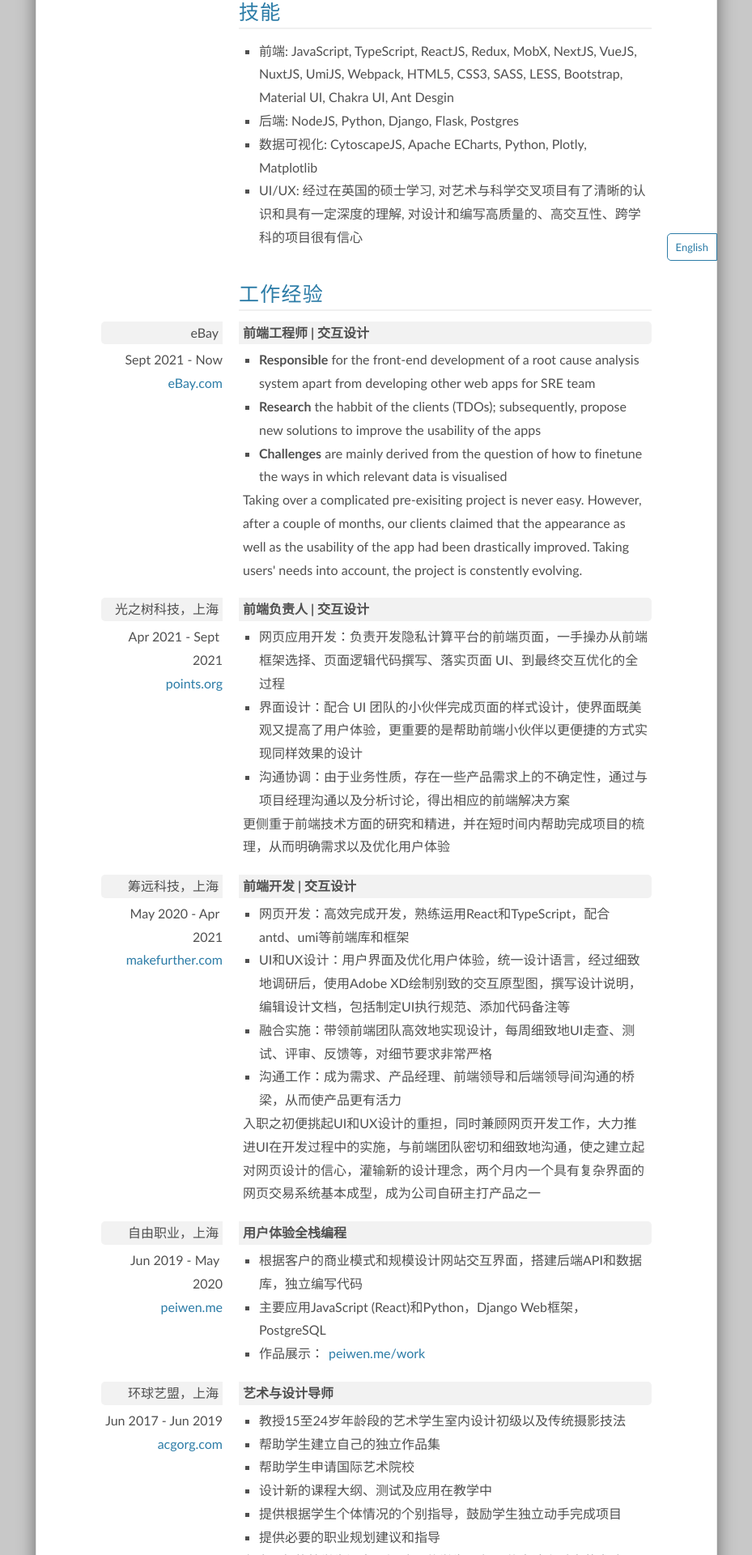
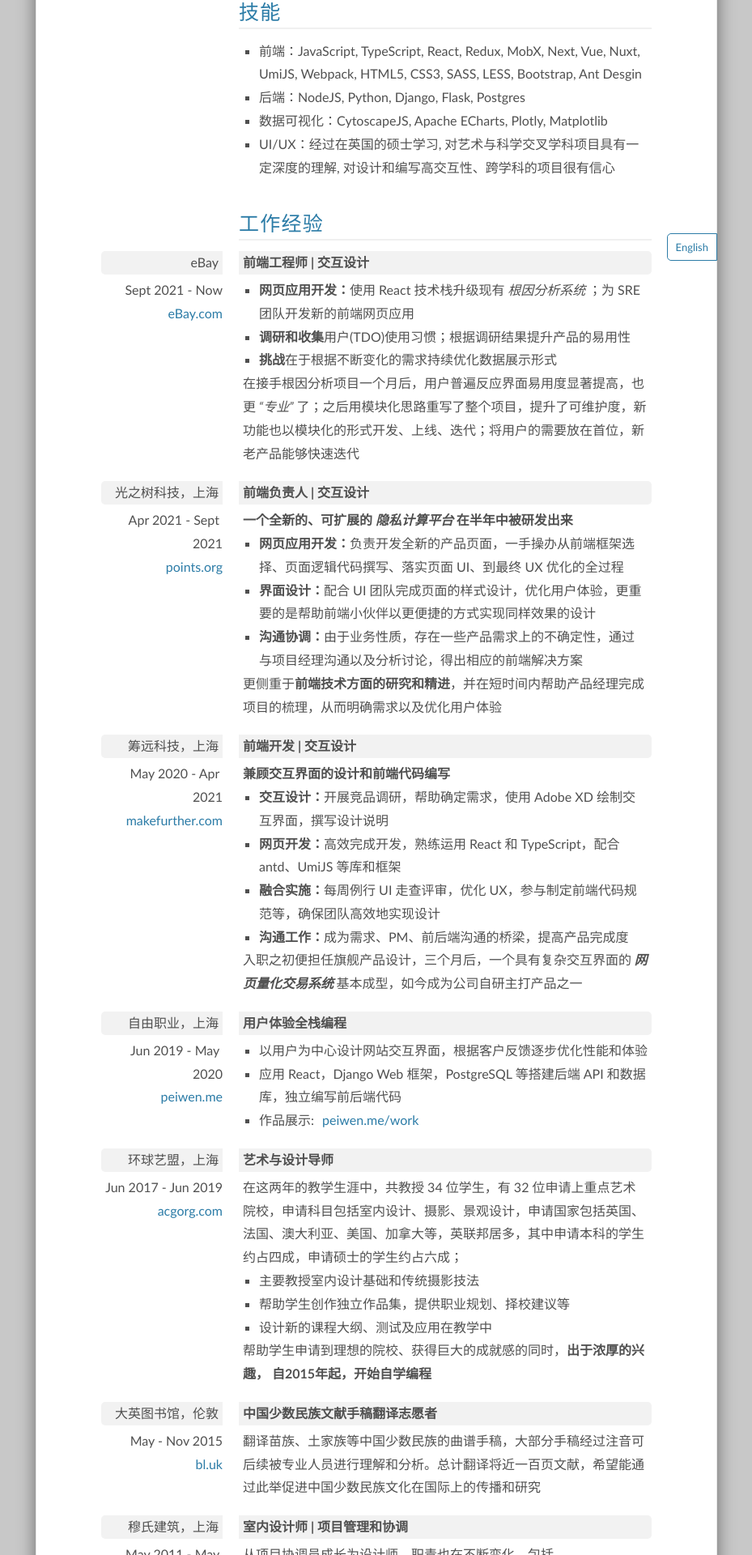
Before and after one commit to LD8/peiwen.me, a Next.js app: page /cv-zh in a window 1280 px wide. Shown: the part 320-2240 px from the top of the page at 81% size, without its empty margins (175-1104 px from the left). Built offline with nearby package versions, Linux system fonts and the light colour scheme.

Commit message:
update cv content

```diff
--- a/content/CV_EXP/_1_MMoser.tsx
+++ b/content/CV_EXP/_1_MMoser.tsx
@@ -43,7 +43,7 @@ export default {
           <li>与现场项目监理协调，确保项目如期完工</li>
         </ul>
         <p>
-          在设计师的岗位上工作的两年中，完成1个面积超过2000平米的大型项目，2个面积在1000平米左右的中型项目，经手4个面积在500平米以下的小型项目，均顺利如期完成，历练了对社会职场的理解，对工程项目的管理形成了一定的理解，同时意识到自己学识的不足，随即出国深造
+          期间共计完成 5000 余平米的工程，均顺利如期完成；在这两年中，历练了对社会职场的理解，对工程项目的管理形成了一定的理解，同时意识到学海无涯，随即出国深造
         </p>
       </>
     ),
--- a/content/CV_EXP/_2_bl.tsx
+++ b/content/CV_EXP/_2_bl.tsx
@@ -29,7 +29,7 @@ export default {
       <>
         <h4>中国少数民族文献手稿翻译志愿者</h4>
         <p>
-          翻译苗族、土家族等中国少数民族的曲谱手稿，大部分手稿经过注音可后续被专业人员进行理解和分析。在这半年期间，翻译将近一百页文献，希望能通过此举促进中国少数民族文化在国际上的传播和研究
+          翻译苗族、土家族等中国少数民族的曲谱手稿，大部分手稿经过注音可后续被专业人员进行理解和分析。总计翻译将近一百页文献，希望能通过此举促进中国少数民族文化在国际上的传播和研究
         </p>
       </>
     ),
--- a/content/CV_EXP/_3_ACG.tsx
+++ b/content/CV_EXP/_3_ACG.tsx
@@ -1,4 +1,4 @@
-import ExternalLink from "../../components/ExternalLink"
+import ExternalLink from '../../components/ExternalLink'
 
 const shared = {
   time_period: 'Jun 2017 - Jun 2019',
@@ -12,6 +12,13 @@ export default {
     jsx_details: (
       <>
         <h4>Instructor — Art and Design</h4>
+        <p>
+          In these rewarding years as a teacher, 32 amongst 34 of my students
+          have successfully secured offers from prestigious art institutions
+          across UK, France, US, Canada, Australia, students majored in Interior
+          design, photography and landscape design both on BA level (40%) and MA
+          level (60%).
+        </p>
         <ul>
           <li>
             Teach applied arts, primarily interior design and analogue
@@ -24,13 +31,11 @@ export default {
           <li>Advise students on program curricula and career decisions</li>
         </ul>
         <p>
-          In these two years as a teacher, 32 amongst 34 of my students have
-          successfully secured offers from prestigious art institutions across
-          UK, France, US, Canada, Australia, students majored in Interior
-          design, photography and landscape design both on BA level (40%) and MA
-          level (60%). While helping my lovely students embarking on their great
-          journey, for consistently growing interests, I had been studying
-          programming since 2015
+          While helping my lovely students embarking on their great journey,{' '}
+          <b>
+            for consistently growing interests, I had been studying programming
+            since 2015
+          </b>
         </p>
       </>
     ),
@@ -41,16 +46,17 @@ export default {
     jsx_details: (
       <>
         <h4>艺术与设计导师</h4>
+        <p>
+          在这两年的教学生涯中，共教授 34 位学生，有 32 位申请上重点艺术院校，申请科目包括室内设计、摄影、景观设计，申请国家包括英国、法国、澳大利亚、美国、加拿大等，英联邦居多，其中申请本科的学生约占四成，申请硕士的学生约占六成；
+        </p>
         <ul>
-          <li>教授15至24岁年龄段的艺术学生室内设计初级以及传统摄影技法</li>
-          <li>帮助学生建立自己的独立作品集</li>
-          <li>帮助学生申请国际艺术院校</li>
+          <li>主要教授室内设计基础和传统摄影技法</li>
+          <li>帮助学生创作独立作品集，提供职业规划、择校建议等</li>
           <li>设计新的课程大纲、测试及应用在教学中</li>
-          <li>提供根据学生个体情况的个别指导，鼓励学生独立动手完成项目</li>
-          <li>提供必要的职业规划建议和指导</li>
         </ul>
         <p>
-          在这两年的教学生涯中，经手34位学生，有32位申请上重点艺术院校，申请科目包括室内设计、摄影、景观设计，申请国家包括英国、法国、澳大利亚、美国、加拿大等，英联邦居多，其中申请本科的学生占40%，申请硕士的学生占60%；帮助学生申请到理想的院校、获得巨大的成就感的同时，2016年出于浓厚的兴趣，开始自学网页方向的编程
+          帮助学生申请到理想的院校、获得巨大的成就感的同时，
+          <b>出于浓厚的兴趣， 自2015年起，开始自学编程</b>
         </p>
       </>
     ),
--- a/content/CV_EXP/_4_Freelance.tsx
+++ b/content/CV_EXP/_4_Freelance.tsx
@@ -1,4 +1,13 @@
 import ExternalLink from '../../components/ExternalLink'
+
+const link_portfolio = (
+  <ExternalLink
+    href='https://peiwen.me/work-and-joy'
+    style={{ paddingLeft: '6px' }}
+  >
+    peiwen.me/work
+  </ExternalLink>
+)
 
 const shared = {
   time_period: 'Jun 2019 - May 2020',
@@ -13,22 +22,10 @@ export default {
       <>
         <h4>Web Developer | UI & UX Designer</h4>
         <ul>
-          <li>
-            Design interactive interfaces for clients based on their needs
-          </li>
+          <li>Design interactive user-centered interfaces for clients</li>
           <li>Develop web apps independently with React, Django, PostgreSQL</li>
-          <li>
-            Iteratively improve the UX of an app based on analysed feedbacks
-          </li>
-          <li>
-            Portfolio:
-            <ExternalLink
-              href='https://peiwen.me/work-and-joy'
-              style={{ paddingLeft: '6px' }}
-            >
-              peiwen.me/work
-            </ExternalLink>
-          </li>
+          <li>Iteratively improve UX of an app based on analysed feedbacks</li>
+          <li>Portfolio: {link_portfolio}</li>
         </ul>
       </>
     ),
@@ -40,21 +37,12 @@ export default {
       <>
         <h4>用户体验全栈编程</h4>
         <ul>
+          <li>以用户为中心设计网站交互界面，根据客户反馈逐步优化性能和体验</li>
           <li>
-            根据客户的商业模式和规模设计网站交互界面，搭建后端API和数据库，独立编写代码
+            应用 React，Django Web 框架，PostgreSQL 等搭建后端 API
+            和数据库，独立编写前后端代码
           </li>
-          <li>
-            主要应用JavaScript (React)和Python，Django Web框架，PostgreSQL
-          </li>
-          <li>
-            作品展示：
-            <ExternalLink
-              href='https://peiwen.me/work-and-joy'
-              style={{ paddingLeft: '6px' }}
-            >
-              peiwen.me/work
-            </ExternalLink>
-          </li>
+          <li>作品展示: {link_portfolio}</li>
         </ul>
       </>
     ),
--- a/content/CV_EXP/_5_MakeFurther.tsx
+++ b/content/CV_EXP/_5_MakeFurther.tsx
@@ -1,4 +1,4 @@
-import ExternalLink from "../../components/ExternalLink"
+import ExternalLink from '../../components/ExternalLink'
 
 const shared = {
   time_period: 'May 2020 - Apr 2021',
@@ -17,36 +17,35 @@ export default {
       <>
         <h4>Web Developer | UI & UX Designer</h4>
         <p>
-          Not only did I get to design the interface of
-          <em> an innovative B2B quantitative trading system</em> but also to
-          code it.
+          <b>
+            Not only did I get to design the interface of an innovative B2B
+            <em> Quantitative Trading System</em> but also to code it.
+          </b>
         </p>
         <ul>
+          <li>
+            <b>UI & UX Design:</b> do compatitive research, prototype with Adobe
+            XD and complete with design documents
+          </li>
           <li>
             <b>Web Dev:</b> build the system with TypeScript, React alongside
             ant-design lib, UmiJS framework
           </li>
           <li>
-            <b>UI & UX Design:</b> design web UI based on the requirement doc,
-            do compatitive research, prototype with Adobe XD, complete with
-            design documents including frontend coding regulations and
-            references
+            <b>Execution:</b> lead weekly UI inspection meetings, providing
+            chances to revise and to improve UX; make frontend coding
+            regulations
           </li>
           <li>
-            <b>Execution:</b> lead weekly UI inspection meetings, providing
-            chances to revise and to improve the UX
-          </li>
-          <li>
-            <b>Communication:</b> become the tunnels connecting project manager,
-            demand sector, frontend leader and backend leader, so projects run
+            <b>Communication:</b> become a tunnel connecting project manager,
+            demand sector, frontend and backend teams, so projects could run
             smoothly
           </li>
         </ul>
         <p>
           Diving in high profile projects immediately after joining the company
-          was a challenge. The platform had reached its alpha phase after three
-          months of development. Now it has become one of the feature products
-          of the company.
+          was a challenge. The product reached its alpha phase after 3 months of
+          dev. Now, it has become one of the feature products of the company.
         </p>
       </>
     ),
@@ -57,23 +56,34 @@ export default {
     jsx_details: (
       <>
         <h4>前端开发 | 交互设计</h4>
+        <p>
+          <b>兼顾交互界面的设计和前端代码编写</b>
+        </p>
         <ul>
           <li>
-            网页开发：高效完成开发，熟练运用React和TypeScript，配合antd、umi等前端库和框架
+            <b>交互设计：</b>
+            开展竞品调研，帮助确定需求，使用 Adobe XD 绘制交互界面，撰写设计说明
           </li>
           <li>
-            UI和UX设计：用户界面及优化用户体验，统一设计语言，经过细致地调研后，使用Adobe
-            XD绘制别致的交互原型图，撰写设计说明，编辑设计文档，包括制定UI执行规范、添加代码备注等
+            <b>网页开发：</b>
+            高效完成开发，熟练运用 React 和 TypeScript，配合 antd、UmiJS
+            等库和框架
           </li>
           <li>
-            融合实施：带领前端团队高效地实现设计，每周细致地UI走查、测试、评审、反馈等，对细节要求非常严格
+            <b>融合实施：</b>每周例行 UI 走查评审，优化
+            UX，参与制定前端代码规范等，确保团队高效地实现设计
           </li>
           <li>
-            沟通工作：成为需求、产品经理、前端领导和后端领导间沟通的桥梁，从而使产品更有活力
+            <b>沟通工作：</b>
+            成为需求、PM、前后端沟通的桥梁，提高产品完成度
           </li>
         </ul>
         <p>
-          入职之初便挑起UI和UX设计的重担，同时兼顾网页开发工作，大力推进UI在开发过程中的实施，与前端团队密切和细致地沟通，使之建立起对网页设计的信心，灌输新的设计理念，两个月内一个具有复杂界面的网页交易系统基本成型，成为公司自研主打产品之一
+          入职之初便担任旗舰产品设计，三个月后，一个具有复杂交互界面的
+          <b>
+            <em> 网页量化交易系统 </em>
+          </b>
+          基本成型，如今成为公司自研主打产品之一
         </p>
       </>
     ),
--- a/content/CV_EXP/_6_Points.tsx
+++ b/content/CV_EXP/_6_Points.tsx
@@ -1,4 +1,4 @@
-import ExternalLink from "../../components/ExternalLink"
+import ExternalLink from '../../components/ExternalLink'
 
 const shared = {
   time_period: 'Apr 2021 - Sept 2021',
@@ -13,9 +13,11 @@ export default {
       <>
         <h4>Front-end Engineer | UX Designer</h4>
         <p>
-          <em>A privacy computing platform</em> built with custimised UmiJS
-          framework (TypeScript) came to live during this fast-paced yet
-          fulfilling period.
+          <b>
+            A <em>Privacy Computing Platform</em> built with custimised UmiJS
+            framework (TypeScript) came to live during this fast-paced yet
+            fulfilling period.
+          </b>
         </p>
         <ul>
           <li>
@@ -46,21 +48,29 @@ export default {
     jsx_details: (
       <>
         <h4>前端负责人 | 交互设计</h4>
+        <p>
+          <b>
+            一个全新的、可扩展的 <em>隐私计算平台</em> 在半年中被研发出来
+          </b>
+        </p>
         <ul>
           <li>
-            网页应用开发：负责开发隐私计算平台的前端页面，一手操办从前端框架选择、页面逻辑代码撰写、落实页面
-            UI、到最终交互优化的全过程
+            <b>网页应用开发：</b>
+            负责开发全新的产品页面，一手操办从前端框架选择、页面逻辑代码撰写、落实页面
+            UI、到最终 UX 优化的全过程
           </li>
           <li>
-            界面设计：配合 UI
-            团队的小伙伴完成页面的样式设计，使界面既美观又提高了用户体验，更重要的是帮助前端小伙伴以更便捷的方式实现同样效果的设计
+            <b>界面设计：</b>配合 UI
+            团队完成页面的样式设计，优化用户体验，更重要的是帮助前端小伙伴以更便捷的方式实现同样效果的设计
           </li>
           <li>
-            沟通协调：由于业务性质，存在一些产品需求上的不确定性，通过与项目经理沟通以及分析讨论，得出相应的前端解决方案
+            <b>沟通协调：</b>
+            由于业务性质，存在一些产品需求上的不确定性，通过与项目经理沟通以及分析讨论，得出相应的前端解决方案
           </li>
         </ul>
         <p>
-          更侧重于前端技术方面的研究和精进，并在短时间内帮助完成项目的梳理，从而明确需求以及优化用户体验
+          更侧重于<b>前端技术方面的研究和精进</b>
+          ，并在短时间内帮助产品经理完成项目的梳理，从而明确需求以及优化用户体验
         </p>
       </>
     ),
--- a/content/CV_EXP/_7_eBay.tsx
+++ b/content/CV_EXP/_7_eBay.tsx
@@ -14,12 +14,13 @@ export default {
         <h4>Front-end Engineer | UX Designer</h4>
         <ul>
           <li>
-            <b>Responsible</b> for the front-end development of a root cause
-            analysis system apart from developing other web apps for SRE team
+            <b>Responsible</b> for the front-end development of a
+            <em> Root Cause Analysis System</em> amongst other web apps for SRE
+            team
           </li>
           <li>
-            <b>Research</b> the habbit of the clients (TDOs); subsequently,
-            propose new solutions to improve the usability of the apps
+            <b>Research</b> the habits of the clients (TDOs); subsequently,
+            introduce new solutions to improve the usability of the apps
           </li>
           <li>
             <b>Challenges</b> are mainly derived from the question of how to
@@ -28,9 +29,10 @@ export default {
         </ul>
         <p>
           Taking over a complicated pre-exisiting project is never easy.
-          However, after a couple of months, our clients claimed that the
-          appearance as well as the usability of the app had been drastically
-          improved. Taking users' needs into account, the project is constently
+          However, after a couple of months, having rewritten the entire system,
+          our clients claimed that the appearance as well as the usability of
+          the app had been drastically improved, more <em>'professional'</em> so
+          to speak. Taking users' needs into account, the project is constently
           evolving.
         </p>
       </>
@@ -43,24 +45,20 @@ export default {
         <h4>前端工程师 | 交互设计</h4>
         <ul>
           <li>
-            <b>Responsible</b> for the front-end development of a root cause
-            analysis system apart from developing other web apps for SRE team
+            <b>网页应用开发：</b>使用 React 技术栈升级现有
+            <em> 根因分析系统 </em>；为 SRE 团队开发新的前端网页应用
           </li>
           <li>
-            <b>Research</b> the habbit of the clients (TDOs); subsequently,
-            propose new solutions to improve the usability of the apps
+            <b>调研和收集</b>用户(TDO)使用习惯；根据调研结果提升产品的易用性
           </li>
           <li>
-            <b>Challenges</b> are mainly derived from the question of how to
-            finetune the ways in which relevant data is visualised
+            <b>挑战</b>在于根据不断变化的需求持续优化数据展示形式
           </li>
         </ul>
         <p>
-          Taking over a complicated pre-exisiting project is never easy.
-          However, after a couple of months, our clients claimed that the
-          appearance as well as the usability of the app had been drastically
-          improved. Taking users' needs into account, the project is constently
-          evolving.
+          在接手根因分析项目一个月后，用户普遍反应界面易用度显著提高，也更
+          <em> “专业” </em>
+          了；之后用模块化思路重写了整个项目，提升了可维护度，新功能也以模块化的形式开发、上线、迭代；将用户的需要放在首位，新老产品能够快速迭代
         </p>
       </>
     ),
--- a/content/CV_SKILLS.tsx
+++ b/content/CV_SKILLS.tsx
@@ -16,24 +16,22 @@ const CV_SKILLS = {
           <u>multi-disciplinary</u> projects
         </i>
       </li>
-      <li>let it grow naturally and be free like water</li>
+      <li>
+        <b>let</b> it grow naturally and be free like water
+      </li>
     </ul>
   ),
   ul_ZH: (
     <ul>
       <li>
-        前端: JavaScript, TypeScript, ReactJS, Redux, MobX, NextJS, VueJS,
-        NuxtJS, UmiJS, Webpack, HTML5, CSS3, SASS, LESS, Bootstrap, Material UI,
-        Chakra UI, Ant Desgin
+        前端：JavaScript, TypeScript, React, Redux, MobX, Next, Vue, Nuxt,
+        UmiJS, Webpack, HTML5, CSS3, SASS, LESS, Bootstrap, Ant Desgin
       </li>
-      <li>后端: NodeJS, Python, Django, Flask, Postgres</li>
+      <li>后端：NodeJS, Python, Django, Flask, Postgres</li>
+      <li>数据可视化：CytoscapeJS, Apache ECharts, Plotly, Matplotlib</li>
       <li>
-        数据可视化: CytoscapeJS, Apache ECharts, Python, Plotly, Matplotlib
-      </li>
-      <li>
-        UI/UX: 经过在英国的硕士学习,
-        对艺术与科学交叉项目有了清晰的认识和具有一定深度的理解,
-        对设计和编写高质量的、高交互性、跨学科的项目很有信心
+        UI/UX：经过在英国的硕士学习, 对艺术与科学交叉学科项目具有一定深度的理解,
+        对设计和编写高交互性、跨学科的项目很有信心
       </li>
     </ul>
   ),
--- a/pages/cv-zh.tsx
+++ b/pages/cv-zh.tsx
@@ -38,9 +38,7 @@ const CVZH: NextPage = () => {
               </p>
             </div>
             <div className='contact-info'>
-              <ExternalLink href='http://donlee.online'>
-                donlee.online
-              </ExternalLink>
+              <ExternalLink href='http://peiwen.me'>peiwen.me</ExternalLink>
               <ExternalLink href='mailto: don_lee@me.com'>
                 don_lee@me.com
               </ExternalLink>
```
Also changed, not shown: pages/cv.tsx (+3 -5 lines).
